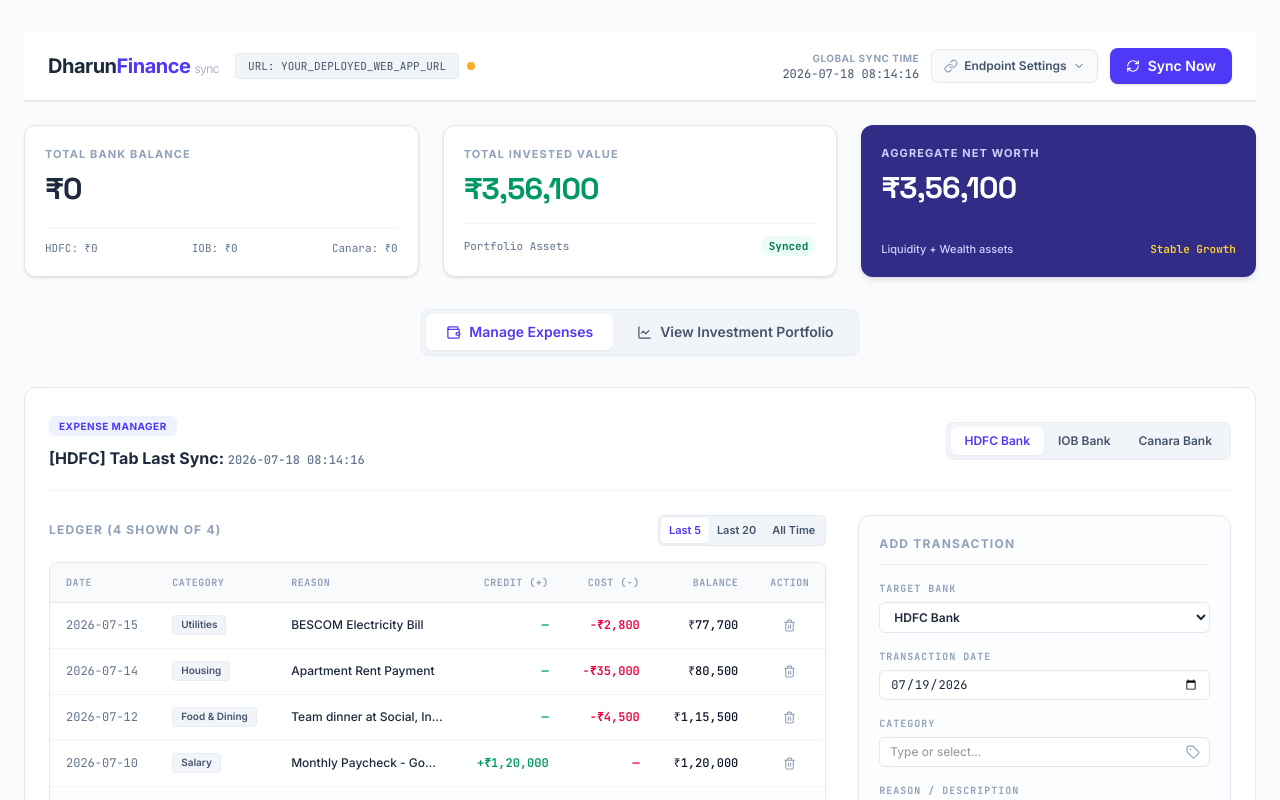
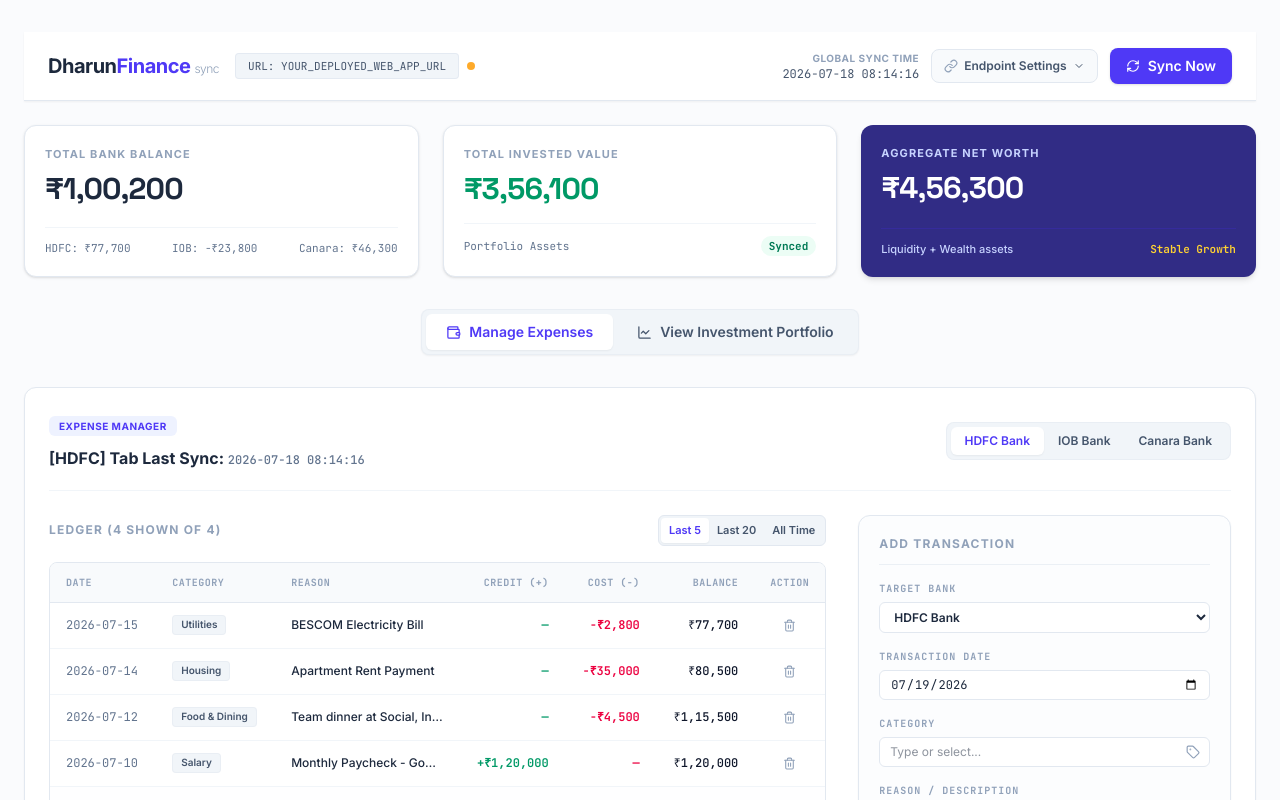
Before and after one commit to Dharunjayavinayak/dharun-finance-sync, a React (Vite) app: page / in a window 1280 px wide. Shown: the top 800 px of the page. Built offline with nearby package versions, Linux system fonts and the light colour scheme.

Commit message:
Update DashboardStats.tsx
complete change of the dashboard

```diff
--- a/src/components/DashboardStats.tsx
+++ b/src/components/DashboardStats.tsx
@@ -16,23 +16,20 @@ export const DashboardStats: React.FC<DashboardStatsProps> = ({
   expenses,
   investments,
 }) => {
-  // FIX: Look at the LAST transaction element of the array because the raw incoming
-  // sheet lists entries from oldest to newest (the final item has your current running balance).
-  // Look at the FIRST transaction element (index 0) because the state array is sorted newest-first
-  // Fetch the final balance row exactly as recorded in your spreadsheet
+  // Use the exact same calculation function as ExpenseModule.tsx
   const getBankBalance = (transactions: any[]) => {
     if (!transactions || transactions.length === 0) return 0;
 
-    // 1. First search for the entry explicitly marked with the highest row ID index
-    // or locate the latest transaction entry that contains a valid balance value
-    for (let i = transactions.length - 1; i >= 0; i--) {
-      if (transactions[i] && transactions[i].balance !== undefined && transactions[i].balance !== 0) {
-        return transactions[i].balance;
+    let runningBal = 0;
+    transactions.forEach((tx) => {
+      if (tx.balance !== undefined && tx.balance !== 0) {
+        runningBal = tx.balance;
+      } else {
+        runningBal = runningBal + (tx.credit || 0) - (tx.cost || 0);
       }
-    }
+    });
 
-    // 2. Fallback to the first transaction element
-    return transactions[0]?.balance || 0;
+    return runningBal;
   };
 
   const hdfcBal = getBankBalance(expenses.HDFC);
```
